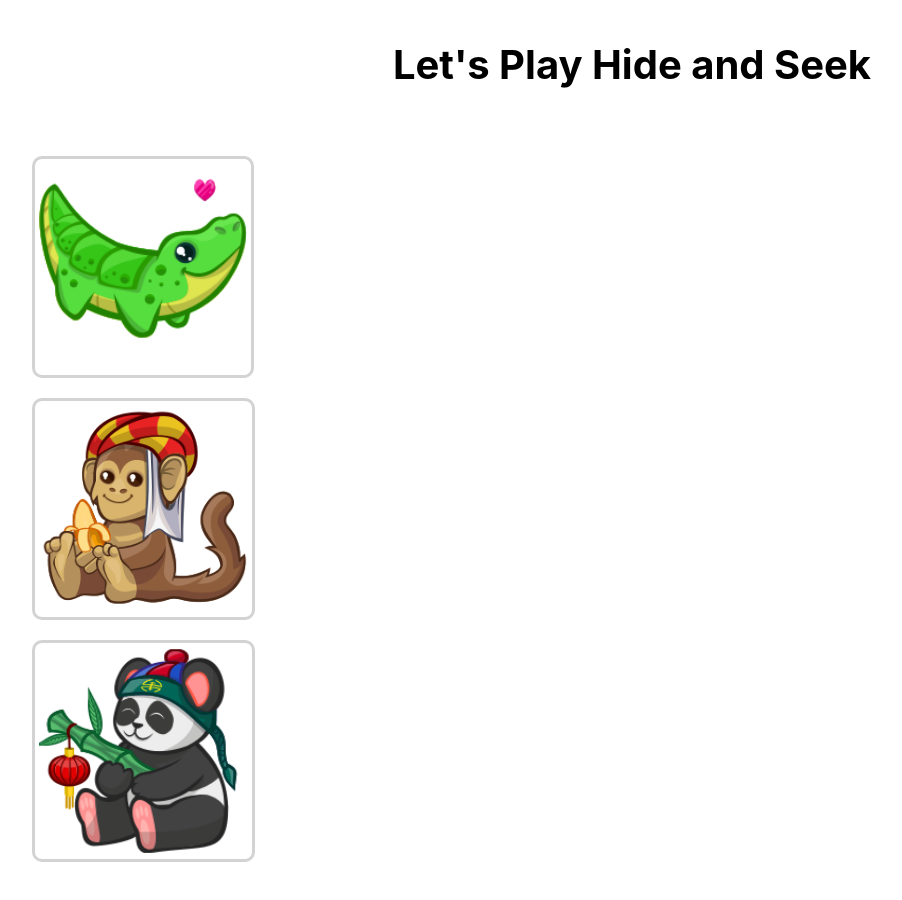
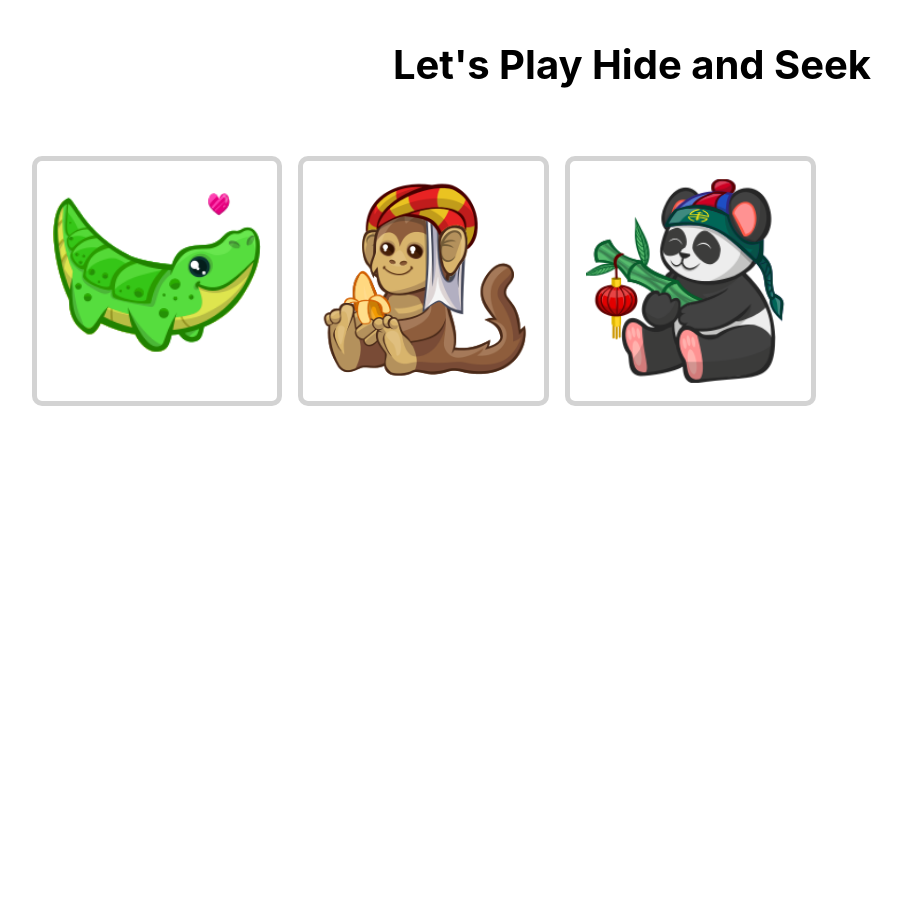
Before and after one commit to priyaraj7/Hide-and-seek, a React (Create React App) app: page / in a window 1280 px wide. Shown: the top 900 px of the page, without its empty margins (8-910 px from the left). After the commit the page ends 800 px from the top, so only its background shows below. Built offline with nearby package versions, Linux system fonts and the light colour scheme.

Commit message:
Add flexbox to display cards.

```diff
--- a/src/App.css
+++ b/src/App.css
@@ -1,6 +1,6 @@
 .card-image {
-  padding: 0.25em;
-  border: 3px lightgrey solid;
+  padding: 1em;
+  border: 5px lightgrey solid;
   border-radius: 10px;
   margin: 0.5em;
   height: 13em;
@@ -8,6 +8,7 @@
 
 #main {
   padding: 2em;
+  display: flex;
 }
 
 #header {
```
